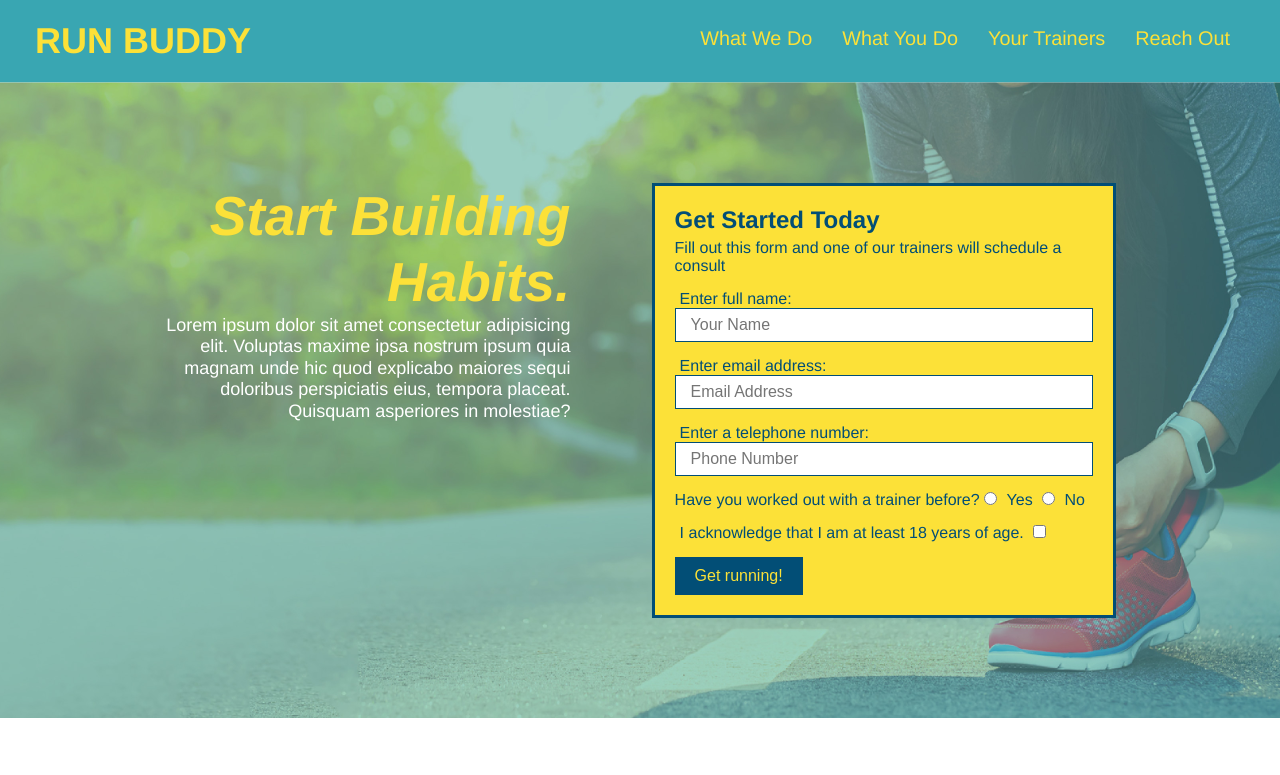
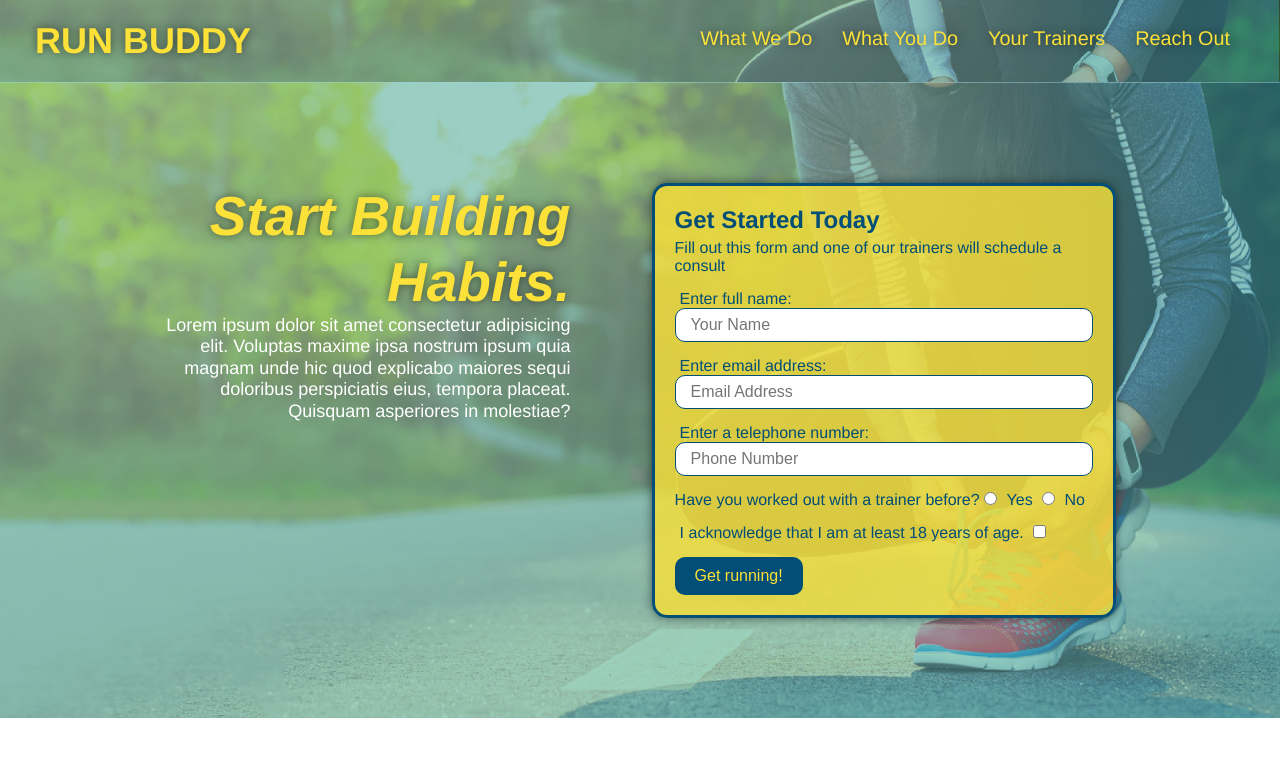
Before and after one commit to jolocabrera/run-buddy, a plain HTML site: page index.html in a window 1280 px wide. Shown: the top 775 px of the page. Drawn offline with Linux system fonts and the light colour scheme.

Commit message:
add rounded edges to forms, sticky header

```diff
--- a/assets/css/style.css
+++ b/assets/css/style.css
@@ -17,6 +17,14 @@ header {
     display: flex;
     justify-content: space-between;
     flex-wrap: wrap;
+    position: -webskit-sticky;
+    position: sticky;
+    top: 0;
+    background-image: url("../images/hero-bg.jpg");
+    background-size: cover;
+    background-attachment: fixed;
+    background-position: 80%;
+
 }
 
 header h1 {
@@ -24,6 +32,7 @@ header h1 {
     font-size: 36px;
     color: #fce138;
     margin: 0;
+    text-shadow: 0 0 10px rgba(0,0,0,0.5);
 }
 
 header a {
@@ -47,6 +56,7 @@ header nav ul li a {
     padding: 10px 15px;
     font-weight: lighter;
     font-size: 1.55vw;
+    text-shadow: 0 0 10px rgba(0,0,0,0.5);
 }
 
 footer {
@@ -85,7 +95,9 @@ section {
     display: flex;
     justify-content: center;
     flex-wrap: wrap;
-    align-items: flex-start
+    align-items: flex-start;
+    background-attachment: fixed;
+    background-position: 80%;
 }
 
 .hero-cta {
@@ -101,15 +113,18 @@ section {
     font-style: italic;
     font-size: 55px;
     color: #fce138;
+    text-shadow: 0 0 10px rgba(0,0,0,0.5);
 }
 
 .hero-form {
     border: solid 3px #024e76;
-    background-color: #fce138;
+    background-color: rgba(252,225,56, .8);
     padding: 20px;
     color: #024e76;
     width: 40%;
     margin: 3.5%;
+    box-shadow: 0 0 10px rgba(0,0,0,0.5);
+    border-radius: 15px;
 }
 
 .hero-form h3 {
@@ -129,6 +144,7 @@ section {
     color: #024e76;
     width: 100%;
     margin-bottom: 15px;
+    border-radius: 10px;
 }
 
 .hero-form label {
@@ -141,6 +157,7 @@ section {
     border: none;
     padding: 10px 20px;
     font-size: 16px;
+    border-radius: 10px;
 }
 /* Hero Style End*/
 
@@ -316,6 +333,7 @@ section {
     width: 100%;
     margin-bottom: 15px;
     margin-top: 5px;
+    border-radius: 10px;
 }
 
 .contact-form button {
@@ -326,6 +344,7 @@ section {
     text-align: center;
     padding: 15px 0;
     font-size: 16px;
+    border-radius: 10px;
 }
 
 .text-left {
@@ -346,6 +365,7 @@ section {
     header {
         padding-bottom: 0;
         justify-content: center;
+        position: relative;
     }
 
     header h1 {
```
